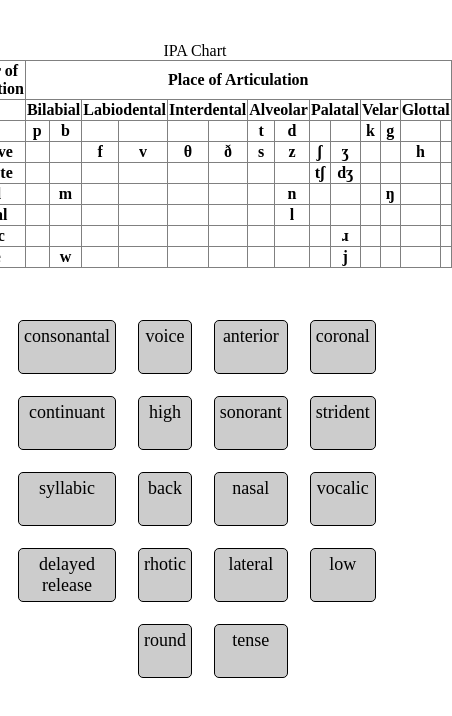
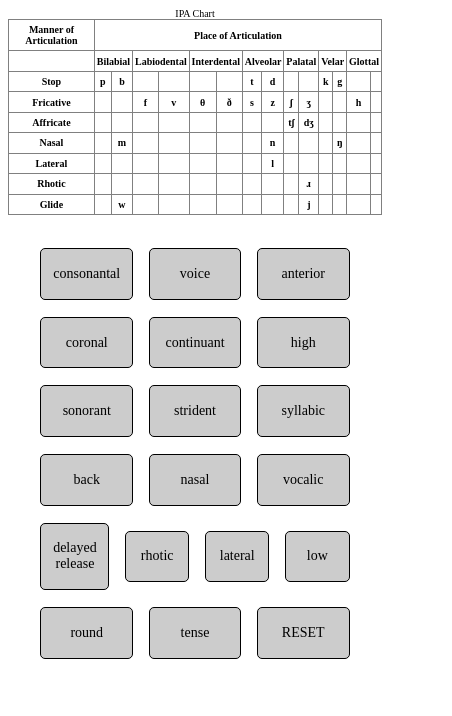
Before and after one commit to M-Sico/DistinctiveFeatures, a plain HTML site: page index.html in a window 390 px wide. Shown: the whole page, 452 px wide, since content can reach past the window. Drawn offline with nearby package versions, Linux system fonts and the light colour scheme.

Commit message:
Update index.html
Made more responsive

```diff
--- a/index.html
+++ b/index.html
@@ -8,12 +8,27 @@
   <meta name="viewport" content="width=device-width, initial-scale=1">
   <meta name="author" content="Sico">
   <style>
+	.button-container {
+		display: flex;
+		flex-direction: row;
+		flex-wrap: wrap;
+		justify-content: center;
+		align-items: center;
+		align-items: baseline;
+		padding: 2vh;
+		margin: 2vw;
+	}
 	.button {
-		display: inline-block;
-		padding: 10px 20px;
-		margin: 10px 10px;
+		padding: 2vh 3vw;
+		flex-basis: 10vw;
+		align-self: center;
+		flex-grow: 1;
+		flex-shrink: 1;
+		text-align: center;
+		margin: 1vh 2vw;
 		border: solid 1px;
 		border-radius: 5px;
+		font-size: 18px;
 	}
 	.inactive {
 		background-color: #cccccc;
@@ -31,21 +46,18 @@
 		background-color: #6b996d;
 	}
 	.table-container {
-		display: flex;
 		justify-content: center;
 		align-items: center;
-		margin: 5vh;
-    }
-	.button-container {
-		display: grid;
-		grid-template-columns: repeat(4, 1fr);
-		grid-template-rows: repeat(5, 1fr);
-		gap: .5vw;
+		margin: auto;
+		overflow-x: auto;
+    } .table-container > table {
+		margin:auto;
 	}
-	.button-container > div {
-		padding: 5px;
-		text-align: center;
-		font-size: 18px;
+	th {
+		padding: .5vh .5vw;
+	}
+	.white-text {
+		color: white;
 	}
 	.phone-button {
 		background-color: #ffffff;
@@ -61,6 +73,14 @@
 		background-color: red;
 	}.phone-button-red:hover {
 		background-color: #999999;
+	}
+	@media (max-width: 800px) {
+	  .button {
+		font-size: 14px;
+	  }
+	  .table-container {
+		font-size: 10px;
+	  }
 	}
   </style>
   <script src="http://code.jquery.com/jquery-latest.min.js"></script>
@@ -273,13 +293,15 @@
 			<span></span>low
 
 		</div>
-		<div></div>
 		<div id="16" class="button inactive" onclick="plusMinus('16')">
 			<span></span>round
 
 		</div>
 		<div id="17" class="button inactive" onclick="plusMinus('17')">
 			<span></span>tense
+		</div>
+		<div id="18" class="button inactive" onclick="reset()">
+			RESET
 		</div>
 	</div>
 <script>
@@ -423,6 +445,20 @@ function stuff() {
 	})
 }
 
+function reset() {
+	flags = ["2", "2", "2", "2", "2", "2", "2", "2", "2", "2", "2", "2", "2", "2", "2", "2", "2", "2"];
+	var _tempMain;
+	var _temp;
+	for (let i = 0; i < 18; i++) {
+		_tempMain = document.getElementById(i);
+		_temp = document.getElementById(i).firstElementChild;
+		_temp.innerText = "";
+		_tempMain.className = "button inactive";
+	}
+	recalcFeats();
+	stuff();
+}
+
 const phone_p = [true, false, true, false, false, false, false, false, false, false, false, false, false, false, false, false, false, false];
 const phone_b = [true, true, true, false, false, false, false, false, false, false, false, false, false, false, false, false, false, false];
 const phone_t = [true, false, true, true, false, false, false, false, false, false, false, false, false, false, false, false, false, false];
```
